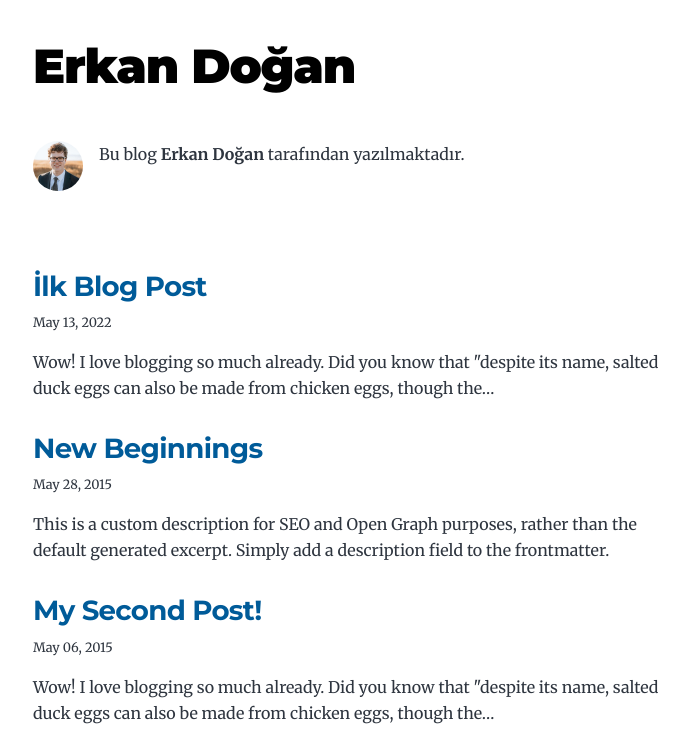
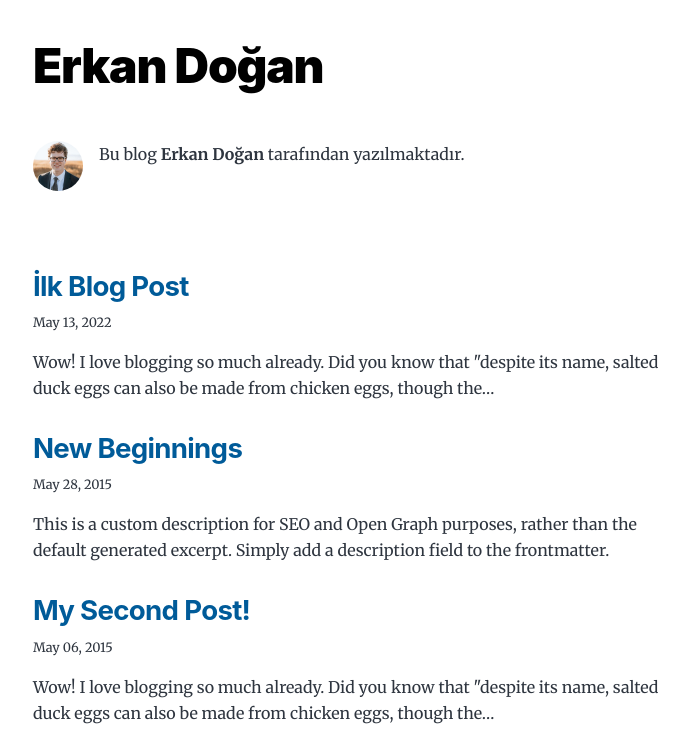
Before and after one commit to erkdgn/blog-gatsbyjs, a Gatsby site: page / in a window 1280 px wide. Shown: the top 753 px of the page, without its empty margins (291-980 px from the left). Built offline with nearby package versions, Linux system fonts and the light colour scheme; Gatsby itself is replaced by a stand-in of ours.

Commit message:
inter font

```diff
--- a/src/style.css
+++ b/src/style.css
@@ -27,9 +27,7 @@
   --spacing-20: 5rem;
   --spacing-24: 6rem;
   --spacing-32: 8rem;
-  --fontFamily-sans: Montserrat, system-ui, -apple-system, BlinkMacSystemFont,
-    "Segoe UI", Roboto, "Helvetica Neue", Arial, "Noto Sans", sans-serif,
-    "Apple Color Emoji", "Segoe UI Emoji", "Segoe UI Symbol", "Noto Color Emoji";
+  --fontFamily-sans: Inter, -apple-system, BlinkMacSystemFont, "Segoe UI", Roboto, "Helvetica Neue", Arial, "Noto Sans", sans-serif, "Apple Color Emoji", "Segoe UI Emoji", "Segoe UI Symbol", "Noto Color Emoji";
   --fontFamily-serif: "Merriweather", "Georgia", Cambria, "Times New Roman",
     Times, serif;
   --font-body: var(--fontFamily-serif);
```
